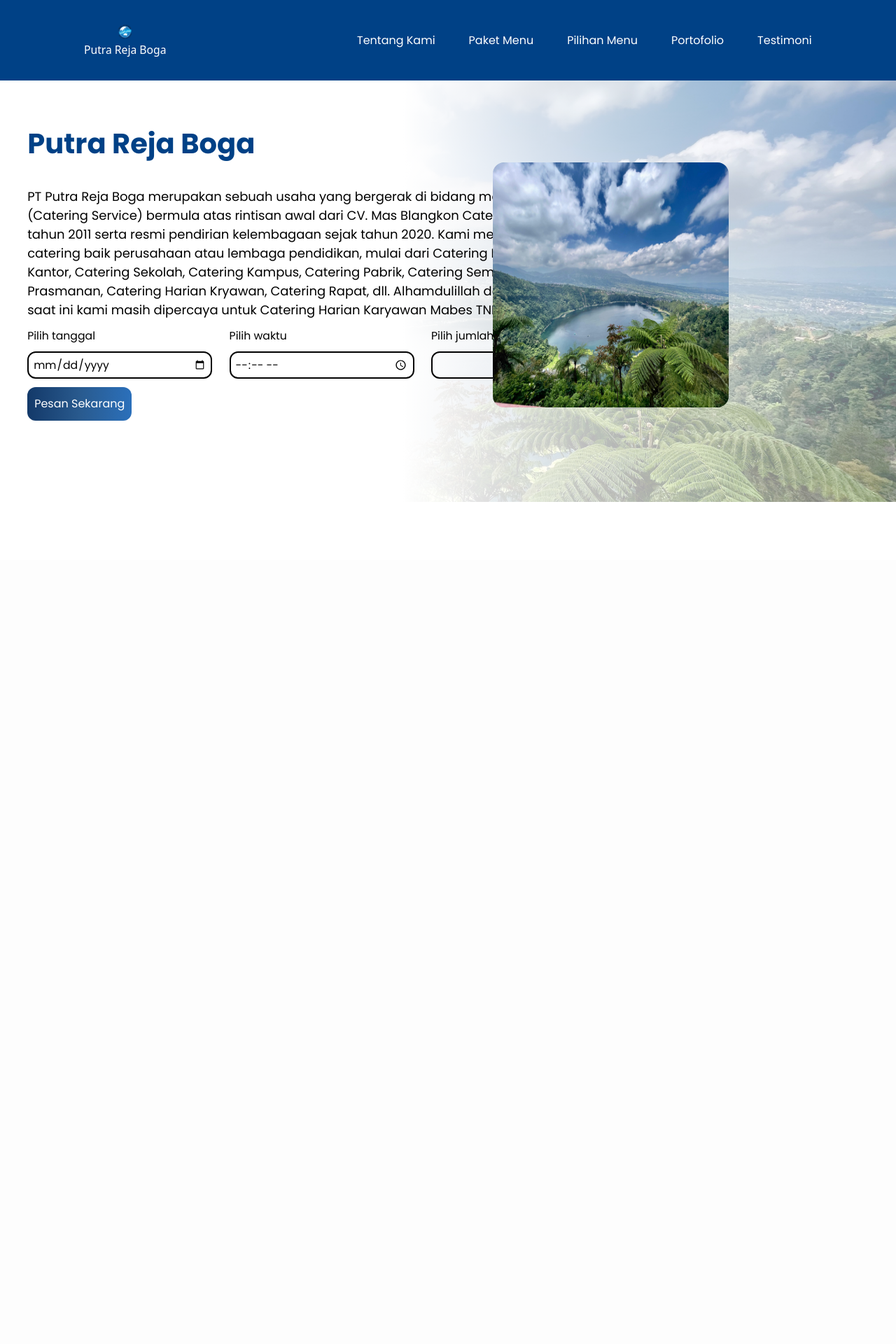
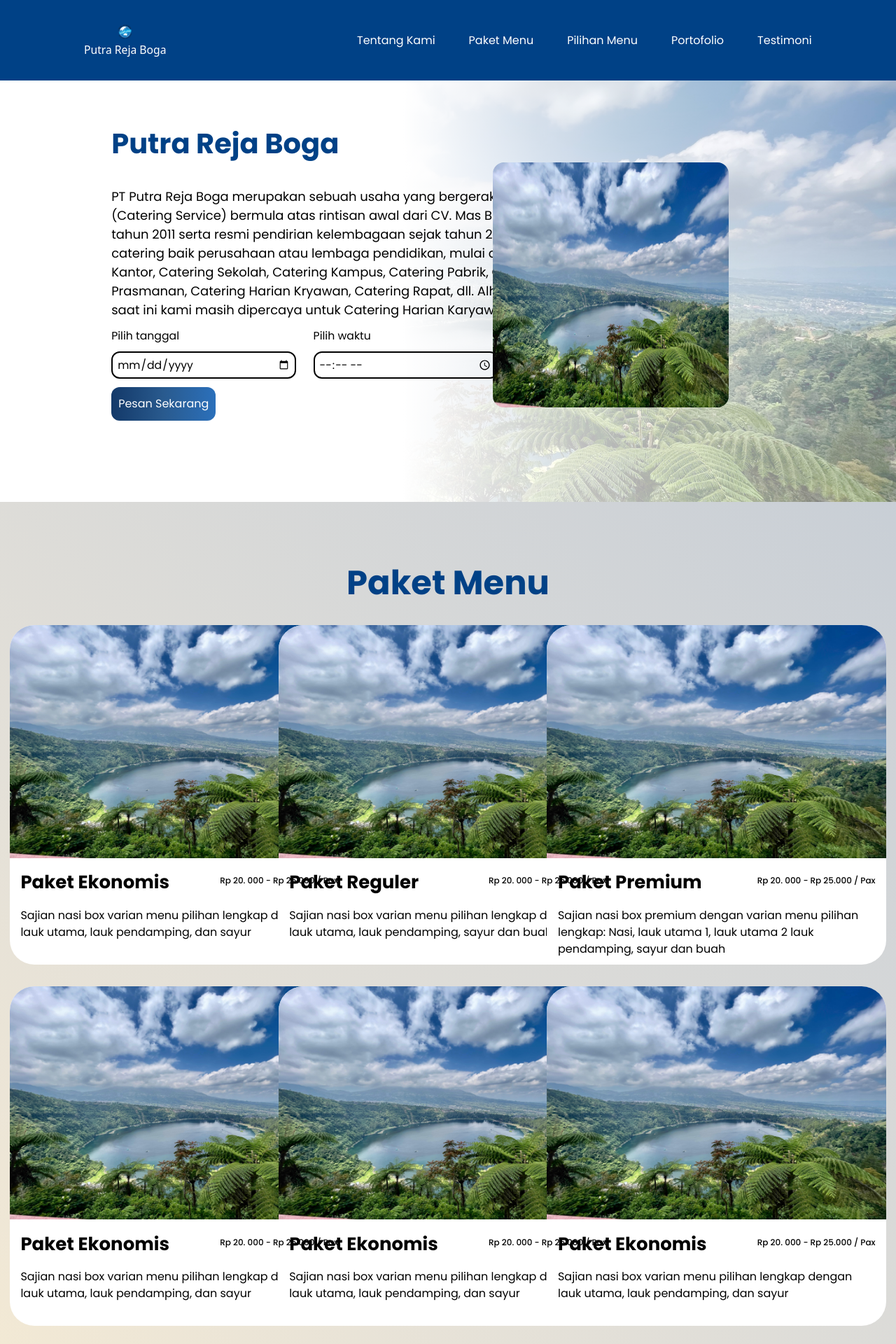
Before and after one commit to rafdizhafari/rafdizhafari.github.io, a PHP site: page / in a window 1280 px wide. Shown: the top 1920 px of the page at 70% size. Before the commit the page ends 717 px from the top, so only its background shows below. Run offline with PHP 8.4, Linux system fonts and the light colour scheme.

Commit message:
add paket-menu

```diff
--- a/dist/output.css
+++ b/dist/output.css
@@ -10,6 +10,7 @@
     --color-black: #000;
     --color-white: #fff;
     --spacing: 0.25rem;
+    --font-weight-medium: 500;
     --font-weight-bold: 700;
     --default-font-family: var(--font-sans);
     --default-mono-font-family: var(--font-mono);
@@ -17,6 +18,8 @@
     --color-cbutton1: #133969;
     --color-cbutton2: #295A8E;
     --color-cbutton3: #2B70BB;
+    --color-cmenu1: #062343;
+    --color-cmenu2: #FFBC00;
     --font-poppins: "Poppins", sans-serif;
   }
 }
@@ -190,6 +193,15 @@
   .mx-auto {
     margin-inline: auto;
   }
+  .my-\[64px\] {
+    margin-block: 64px;
+  }
+  .mt-\[45px\] {
+    margin-top: 45px;
+  }
+  .mt-\[64px\] {
+    margin-top: 64px;
+  }
   .flex {
     display: flex;
   }
@@ -207,13 +219,16 @@
     width: 350px;
     height: 350px;
   }
-  .size-auto {
-    width: auto;
-    height: auto;
+  .size-\[485px\] {
+    width: 485px;
+    height: 485px;
   }
   .size-fit {
     width: fit-content;
     height: fit-content;
+  }
+  .h-100 {
+    height: calc(var(--spacing) * 100);
   }
   .h-\[60px\] {
     height: 60px;
@@ -224,11 +239,20 @@
   .h-\[265px\] {
     height: 265px;
   }
+  .h-\[333px\] {
+    height: 333px;
+  }
   .h-\[653px\] {
     height: 653px;
   }
+  .h-\[1886px\] {
+    height: 1886px;
+  }
   .w-\[264px\] {
     width: 264px;
+  }
+  .w-\[485px\] {
+    width: 485px;
   }
   .w-\[650px\] {
     width: 650px;
@@ -244,6 +268,14 @@
   }
   .translate-x-\[-200px\] {
     --tw-translate-x: -200px;
+    translate: var(--tw-translate-x) var(--tw-translate-y);
+  }
+  .translate-x-\[120px\] {
+    --tw-translate-x: 120px;
+    translate: var(--tw-translate-x) var(--tw-translate-y);
+  }
+  .translate-y-2 {
+    --tw-translate-y: calc(var(--spacing) * 2);
     translate: var(--tw-translate-x) var(--tw-translate-y);
   }
   .translate-y-\[64px\] {
@@ -269,11 +301,43 @@
   .flex-row {
     flex-direction: row;
   }
+  .place-items-center {
+    place-items: center;
+  }
   .items-center {
     align-items: center;
   }
   .justify-between {
     justify-content: space-between;
+  }
+  .justify-center {
+    justify-content: center;
+  }
+  .justify-end {
+    justify-content: flex-end;
+  }
+  .gap-4 {
+    gap: calc(var(--spacing) * 4);
+  }
+  .gap-6 {
+    gap: calc(var(--spacing) * 6);
+  }
+  .gap-8 {
+    gap: calc(var(--spacing) * 8);
+  }
+  .space-y-4 {
+    :where(& > :not(:last-child)) {
+      --tw-space-y-reverse: 0;
+      margin-block-start: calc(calc(var(--spacing) * 4) * var(--tw-space-y-reverse));
+      margin-block-end: calc(calc(var(--spacing) * 4) * calc(1 - var(--tw-space-y-reverse)));
+    }
+  }
+  .space-y-6 {
+    :where(& > :not(:last-child)) {
+      --tw-space-y-reverse: 0;
+      margin-block-start: calc(calc(var(--spacing) * 6) * var(--tw-space-y-reverse));
+      margin-block-end: calc(calc(var(--spacing) * 6) * calc(1 - var(--tw-space-y-reverse)));
+    }
   }
   .space-y-\[10px\] {
     :where(& > :not(:last-child)) {
@@ -326,6 +390,21 @@
   .rounded-\[16px\] {
     border-radius: 16px;
   }
+  .rounded-\[35px\] {
+    border-radius: 35px;
+  }
+  .rounded-e-\[35px\] {
+    border-start-end-radius: 35px;
+    border-end-end-radius: 35px;
+  }
+  .rounded-t-\[35px\] {
+    border-top-left-radius: 35px;
+    border-top-right-radius: 35px;
+  }
+  .rounded-b-\[35px\] {
+    border-bottom-right-radius: 35px;
+    border-bottom-left-radius: 35px;
+  }
   .border {
     border-style: var(--tw-border-style);
     border-width: 1px;
@@ -334,8 +413,42 @@
     border-style: var(--tw-border-style);
     border-width: 2px;
   }
+  .bg-\[images\/IMG-20240826-WA0051\.jpg\] {
+    background-color: images/IMG-20240826-WA0051.jpg;
+  }
   .bg-navy {
     background-color: var(--color-navy);
+  }
+  .bg-white {
+    background-color: var(--color-white);
+  }
+  .bg-linear-65 {
+    --tw-gradient-position: 65deg;
+    @supports (background-image: linear-gradient(in lab, red, red)) {
+      --tw-gradient-position: 65deg in oklab;
+    }
+    background-image: linear-gradient(var(--tw-gradient-stops));
+  }
+  .bg-linear-90 {
+    --tw-gradient-position: 90deg;
+    @supports (background-image: linear-gradient(in lab, red, red)) {
+      --tw-gradient-position: 90deg in oklab;
+    }
+    background-image: linear-gradient(var(--tw-gradient-stops));
+  }
+  .bg-linear-190 {
+    --tw-gradient-position: 190deg;
+    @supports (background-image: linear-gradient(in lab, red, red)) {
+      --tw-gradient-position: 190deg in oklab;
+    }
+    background-image: linear-gradient(var(--tw-gradient-stops));
+  }
+  .bg-linear-225 {
+    --tw-gradient-position: 225deg;
+    @supports (background-image: linear-gradient(in lab, red, red)) {
+      --tw-gradient-position: 225deg in oklab;
+    }
+    background-image: linear-gradient(var(--tw-gradient-stops));
   }
   .bg-linear-to-r {
     --tw-gradient-position: to right;
@@ -353,6 +466,17 @@
   }
   .from-cbutton1 {
     --tw-gradient-from: var(--color-cbutton1);
+    --tw-gradient-stops: var(--tw-gradient-via-stops, var(--tw-gradient-position), var(--tw-gradient-from) var(--tw-gradient-from-position), var(--tw-gradient-to) var(--tw-gradient-to-position));
+  }
+  .from-cmenu1 {
+    --tw-gradient-from: var(--color-cmenu1);
+    --tw-gradient-stops: var(--tw-gradient-via-stops, var(--tw-gradient-position), var(--tw-gradient-from) var(--tw-gradient-from-position), var(--tw-gradient-to) var(--tw-gradient-to-position));
+  }
+  .from-cmenu1\/\[22\%\] {
+    --tw-gradient-from: color-mix(in srgb, #062343 22%, transparent);
+    @supports (color: color-mix(in lab, red, red)) {
+      --tw-gradient-from: color-mix(in oklab, var(--color-cmenu1) 22%, transparent);
+    }
     --tw-gradient-stops: var(--tw-gradient-via-stops, var(--tw-gradient-position), var(--tw-gradient-from) var(--tw-gradient-from-position), var(--tw-gradient-to) var(--tw-gradient-to-position));
   }
   .from-white {
@@ -380,6 +504,9 @@
     --tw-gradient-via-stops: var(--tw-gradient-position), var(--tw-gradient-from) var(--tw-gradient-from-position), var(--tw-gradient-via) var(--tw-gradient-via-position), var(--tw-gradient-to) var(--tw-gradient-to-position);
     --tw-gradient-stops: var(--tw-gradient-via-stops);
   }
+  .via-45\% {
+    --tw-gradient-via-position: 45%;
+  }
   .via-50\% {
     --tw-gradient-via-position: 50%;
   }
@@ -388,6 +515,17 @@
   }
   .to-cbutton3 {
     --tw-gradient-to: var(--color-cbutton3);
+    --tw-gradient-stops: var(--tw-gradient-via-stops, var(--tw-gradient-position), var(--tw-gradient-from) var(--tw-gradient-from-position), var(--tw-gradient-to) var(--tw-gradient-to-position));
+  }
+  .to-cmenu2 {
+    --tw-gradient-to: var(--color-cmenu2);
+    --tw-gradient-stops: var(--tw-gradient-via-stops, var(--tw-gradient-position), var(--tw-gradient-from) var(--tw-gradient-from-position), var(--tw-gradient-to) var(--tw-gradient-to-position));
+  }
+  .to-cmenu2\/\[22\%\] {
+    --tw-gradient-to: color-mix(in srgb, #FFBC00 22%, transparent);
+    @supports (color: color-mix(in lab, red, red)) {
+      --tw-gradient-to: color-mix(in oklab, var(--color-cmenu2) 22%, transparent);
+    }
     --tw-gradient-stops: var(--tw-gradient-via-stops, var(--tw-gradient-position), var(--tw-gradient-from) var(--tw-gradient-from-position), var(--tw-gradient-to) var(--tw-gradient-to-position));
   }
   .to-white {
@@ -407,8 +545,17 @@
   .bg-center {
     background-position: center;
   }
+  .p-4 {
+    padding: calc(var(--spacing) * 4);
+  }
+  .p-6 {
+    padding: calc(var(--spacing) * 6);
+  }
   .p-\[6px\] {
     padding: 6px;
+  }
+  .p-\[80px\] {
+    padding: 80px;
   }
   .px-\[10px\] {
     padding-inline: 10px;
@@ -419,11 +566,26 @@
   .py-\[16px\] {
     padding-block: 16px;
   }
+  .pt-12 {
+    padding-top: calc(var(--spacing) * 12);
+  }
   .pt-\[16px\] {
     padding-top: 16px;
   }
+  .pt-\[64px\] {
+    padding-top: 64px;
+  }
+  .pb-6 {
+    padding-bottom: calc(var(--spacing) * 6);
+  }
+  .text-center {
+    text-align: center;
+  }
   .font-poppins {
     font-family: var(--font-poppins);
+  }
+  .text-\[12px\] {
+    font-size: 12px;
   }
   .text-\[16px\] {
     font-size: 16px;
@@ -431,8 +593,14 @@
   .text-\[18px\] {
     font-size: 18px;
   }
+  .text-\[26px\] {
+    font-size: 26px;
+  }
   .text-\[40px\] {
     font-size: 40px;
+  }
+  .text-\[48px\] {
+    font-size: 48px;
   }
   .text-\[85\%\] {
     font-size: 85%;
@@ -440,6 +608,10 @@
   .font-bold {
     --tw-font-weight: var(--font-weight-bold);
     font-weight: var(--font-weight-bold);
+  }
+  .font-medium {
+    --tw-font-weight: var(--font-weight-medium);
+    font-weight: var(--font-weight-medium);
   }
   .whitespace-nowrap {
     white-space: nowrap;
--- a/index.html
+++ b/index.html
@@ -24,11 +24,11 @@
                 </div>
             </div>
         </nav>
-        <section id="home" class="home translate-y-[64px]">
+        <section id="home" class="home pt-[64px]">
             <div class="relative flex w-full bg-[url('/images/IMG-20240826-WA0051.jpg')] bg-linear-to-r h-[653px] pt-[16px] w-full bg-cover bg-center font-poppins">
                 <div class="absolute inset-0 bg-gradient-to-r from-white from-45% via-white/80 via-60% to-white/40 h-[653px]"></div>
                 <div class="absolute inset-10 flex flex-row text-black items-center justify-between h-[265px] translate-y-[171px]">
-                    <div class="flex flex-col space-y-[12px]">
+                    <div class="flex flex-col space-y-[12px] translate-x-[120px]">
                         <div class="space-y-[32px]">
                             <h2 class="text-[40px] font-bold text-navy">Putra Reja Boga</h2>
                             <p class="max-w-[900px] text-[18px]">PT Putra Reja Boga merupakan sebuah usaha yang bergerak di bidang makanan siap saji (Catering Service) bermula atas rintisan awal dari CV. Mas Blangkon Catering yang berdiri sejak tahun 2011 serta resmi pendirian kelembagaan sejak tahun 2020. Kami menyediakan pelayanan catering baik perusahaan atau lembaga pendidikan, mulai dari Catering Event, Catering Kantor, Catering Sekolah, Catering Kampus, Catering Pabrik, Catering Seminar, Catering Prasmanan, Catering Harian Kryawan, Catering Rapat, dll. Alhamdulillah dari tahun 2019 hingga saat ini kami masih dipercaya untuk Catering Harian Karyawan Mabes TNI Cilangkap.</p>
@@ -55,9 +55,73 @@
                 </div>
             </div>
         </section>
-        <section id="paket-menu" class="paket-menu">
-            <div>
-                <div>
+        <section id="paket-pilihan-menu" class="paket-pilihan-menu">
+            <div class="w-full bg-linear-225 from-cmenu1/[22%] via-45% to-cmenu2/[22%] h-[1886px] p-[80px]">
+                <h1 class="font-poppins font-bold text-navy text-[48px] text-center pb-6">Paket Menu</h1>
+                <div class="grid grid-cols-3 grid-rows-2 justify-center place-items-center w-max-[1574px] gap-8">
+                    <div class="size-[485px] rounded-[35px] bg-white">
+                        <img class="w-[485px] rounded-t-[35px] h-[333px]" src="images/IMG-20240826-WA0051.jpg" alt="">
+                        <div class="items-center p-4 font-poppins space-y-4">
+                            <div class="flex flex-row justify-between">
+                                <h2 class="text-[26px] font-bold">Paket Ekonomis</h2>
+                                <p class="text-[12px] translate-y-2 font-medium">Rp 20. 000 - Rp 25.000 / Pax</p>
+                            </div>
+                            <p class="text-[16px]">Sajian nasi box varian menu pilihan lengkap dengan lauk utama, lauk pendamping, dan sayur</p>
+                        </div>
+                    </div>
+                    <div class="size-[485px] rounded-[35px] bg-white">
+                        <img class="w-[485px] rounded-t-[35px] h-[333px]" src="images/IMG-20240826-WA0051.jpg" alt="">
+                        <div class="items-center p-4 font-poppins space-y-4">
+                            <div class="flex flex-row justify-between">
+                                <h2 class="text-[26px] font-bold">Paket Reguler</h2>
+                                <p class="text-[12px] translate-y-2 font-medium">Rp 20. 000 - Rp 25.000 / Pax</p>
+                            </div>
+                            <p class="text-[16px]">Sajian nasi box varian menu pilihan lengkap dengan lauk utama, lauk pendamping, sayur dan buah</p>
+                        </div>
+                    </div>
+                    <div class="size-[485px] rounded-[35px] bg-white">
+                        <img class="w-[485px] rounded-t-[35px] h-[333px]" src="images/IMG-20240826-WA0051.jpg" alt="">
+                        <div class="items-center p-4 font-poppins space-y-4">
+                            <div class="flex flex-row justify-between">
+                                <h2 class="text-[26px] font-bold">Paket Premium</h2>
+                                <p class="text-[12px] translate-y-2 font-medium">Rp 20. 000 - Rp 25.000 / Pax</p>
+                            </div>
+                            <p class="text-[16px]">Sajian nasi box premium dengan varian menu pilihan lengkap: Nasi, lauk utama 1, lauk utama 2 lauk pendamping, sayur dan buah</p>
+                        </div>
+                    </div>
+                    <div class="size-[485px] rounded-[35px] bg-white">
+                        <img class="w-[485px] rounded-t-[35px] h-[333px]" src="images/IMG-20240826-WA0051.jpg" alt="">
+                        <div class="items-center p-4 font-poppins space-y-4">
+                            <div class="flex flex-row justify-between">
+                                <h2 class="text-[26px] font-bold">Paket Ekonomis</h2>
+                                <p class="text-[12px] translate-y-2 font-medium">Rp 20. 000 - Rp 25.000 / Pax</p>
+                            </div>
+                            <p class="text-[16px]">Sajian nasi box varian menu pilihan lengkap dengan lauk utama, lauk pendamping, dan sayur</p>
+                        </div>
+                    </div>
+                    <div class="size-[485px] rounded-[35px] bg-white">
+                        <img class="w-[485px] rounded-t-[35px] h-[333px]" src="images/IMG-20240826-WA0051.jpg" alt="">
+                        <div class="items-center p-4 font-poppins space-y-4">
+                            <div class="flex flex-row justify-between">
+                                <h2 class="text-[26px] font-bold">Paket Ekonomis</h2>
+                                <p class="text-[12px] translate-y-2 font-medium">Rp 20. 000 - Rp 25.000 / Pax</p>
+                            </div>
+                            <p class="text-[16px]">Sajian nasi box varian menu pilihan lengkap dengan lauk utama, lauk pendamping, dan sayur</p>
+                        </div>
+                    </div>
+                    <div class="size-[485px] rounded-[35px] bg-white">
+                        <img class="w-[485px] rounded-t-[35px] h-[333px]" src="images/IMG-20240826-WA0051.jpg" alt="">
+                        <div class="items-center p-4 font-poppins space-y-4">
+                            <div class="flex flex-row justify-between">
+                                <h2 class="text-[26px] font-bold">Paket Ekonomis</h2>
+                                <p class="text-[12px] translate-y-2 font-medium">Rp 20. 000 - Rp 25.000 / Pax</p>
+                            </div>
+                            <p class="text-[16px]">Sajian nasi box varian menu pilihan lengkap dengan lauk utama, lauk pendamping, dan sayur</p>
+                        </div>
+                    </div>
+                </div>
+                <h1 class="font-poppins font-bold text-navy text-[48px] text-center pt-12 p-6">Pilihan Menu</h1>
+                <div class="flex flex-row justify-center">
 
                 </div>
             </div>
--- a/src/styles.css
+++ b/src/styles.css
@@ -5,6 +5,9 @@
     --color-cbutton1: #133969;
     --color-cbutton2: #295A8E;
     --color-cbutton3: #2B70BB;
+
+    --color-cmenu1: #062343;
+    --color-cmenu2: #FFBC00;
 
     --font-poppins: "Poppins", sans-serif;
 }
```
